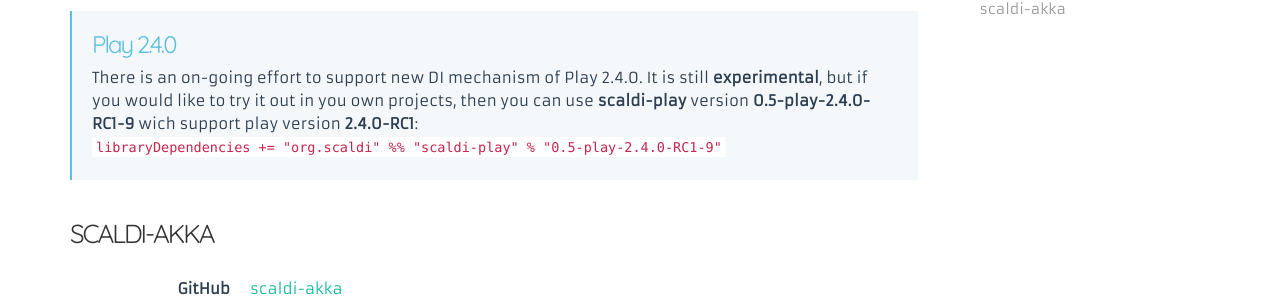
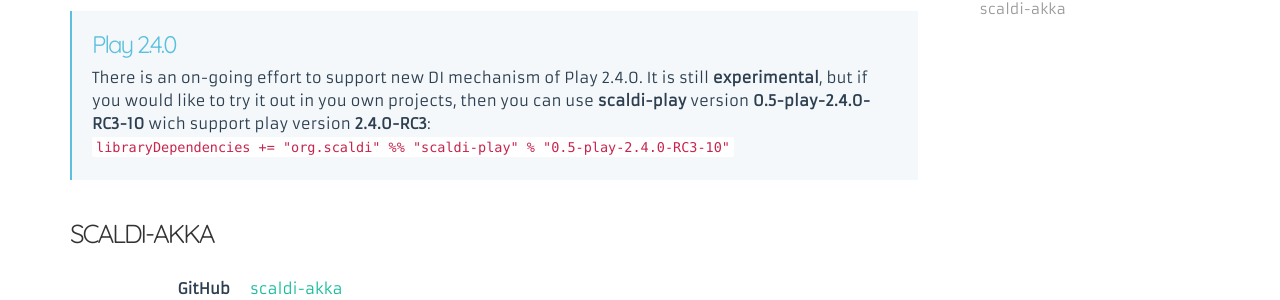
Before and after one commit to scaldi/scaldi-website, a Jekyll site: the page built from download.md, in a window 1280 px wide and 900 px high, scrolled down 646 px. Shown: the part 169-469 px from the top of the window. Built offline with Jekyll 4.4.1, drawn with Linux system fonts in a browser that asks for light colours.

Commit message:
Bumped versions

```diff
--- a/_config.yml
+++ b/_config.yml
@@ -9,8 +9,8 @@
 version:
   scaldi: 0.5.5
   scaldi-play: 0.5.5
-  scaldi-play-24: 0.5-play-2.4.0-RC1-9
-  play-24: 2.4.0-RC1
+  scaldi-play-24: 0.5-play-2.4.0-RC3-10
+  play-24: 2.4.0-RC3
   scaldi-akka: 0.5.5
 
 version-210:
```
